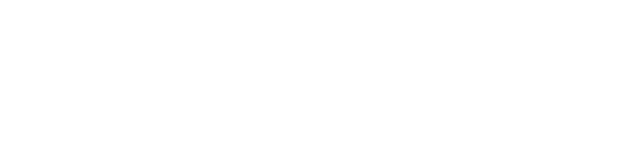
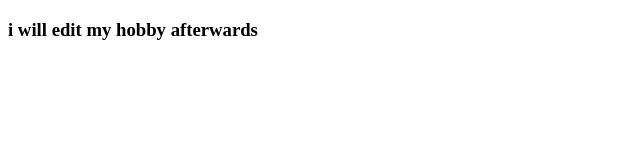
Before and after one commit to 0xsubh/cv, a plain HTML site: page hobby.html in a window 1280 px wide. Shown: the whole page, without its empty margins (0-640 px from the left). Drawn offline with Linux system fonts and the light colour scheme.

Commit message:
Update hobby.html

```diff
--- a/hobby.html
+++ b/hobby.html
@@ -5,6 +5,7 @@
     <title>My Hobbies</title>
   </head>
   <body>
+    <h3> i will edit my hobby afterwards</h3>
 
   </body>
 </html>
```
